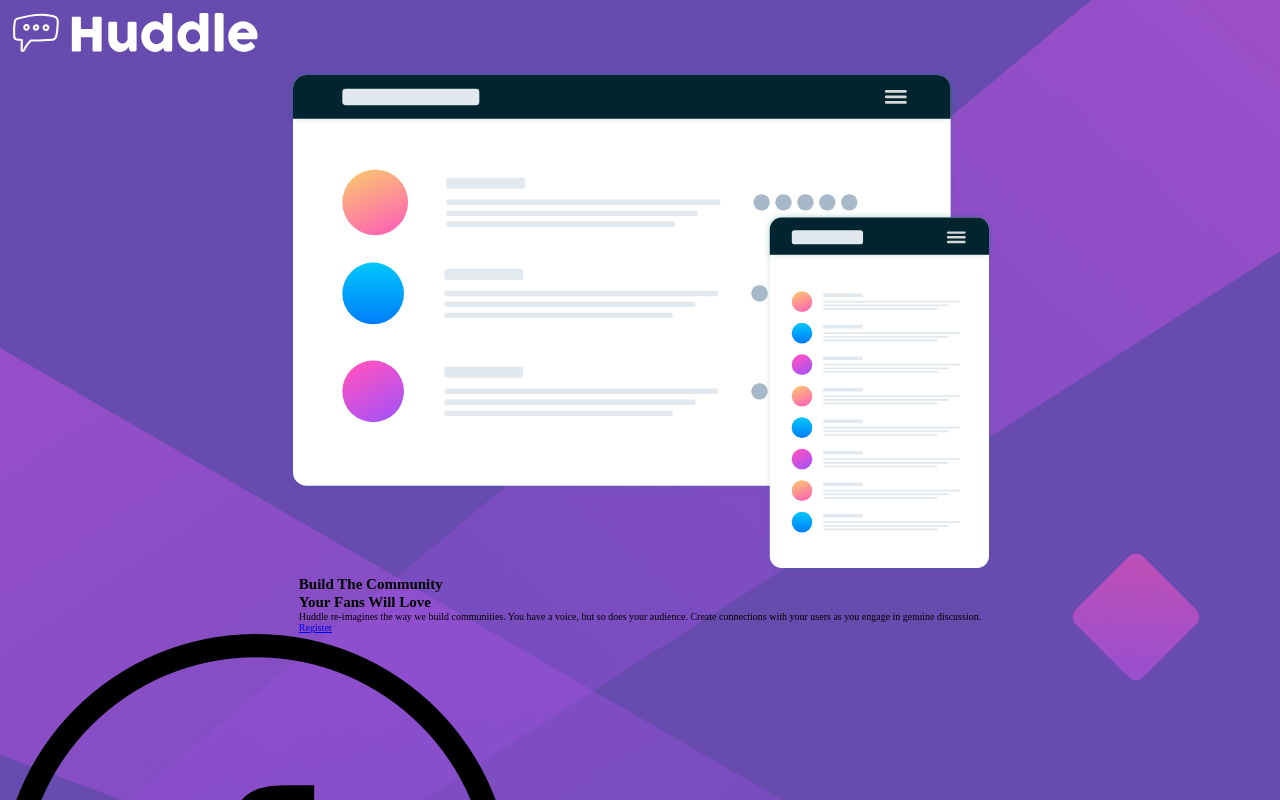
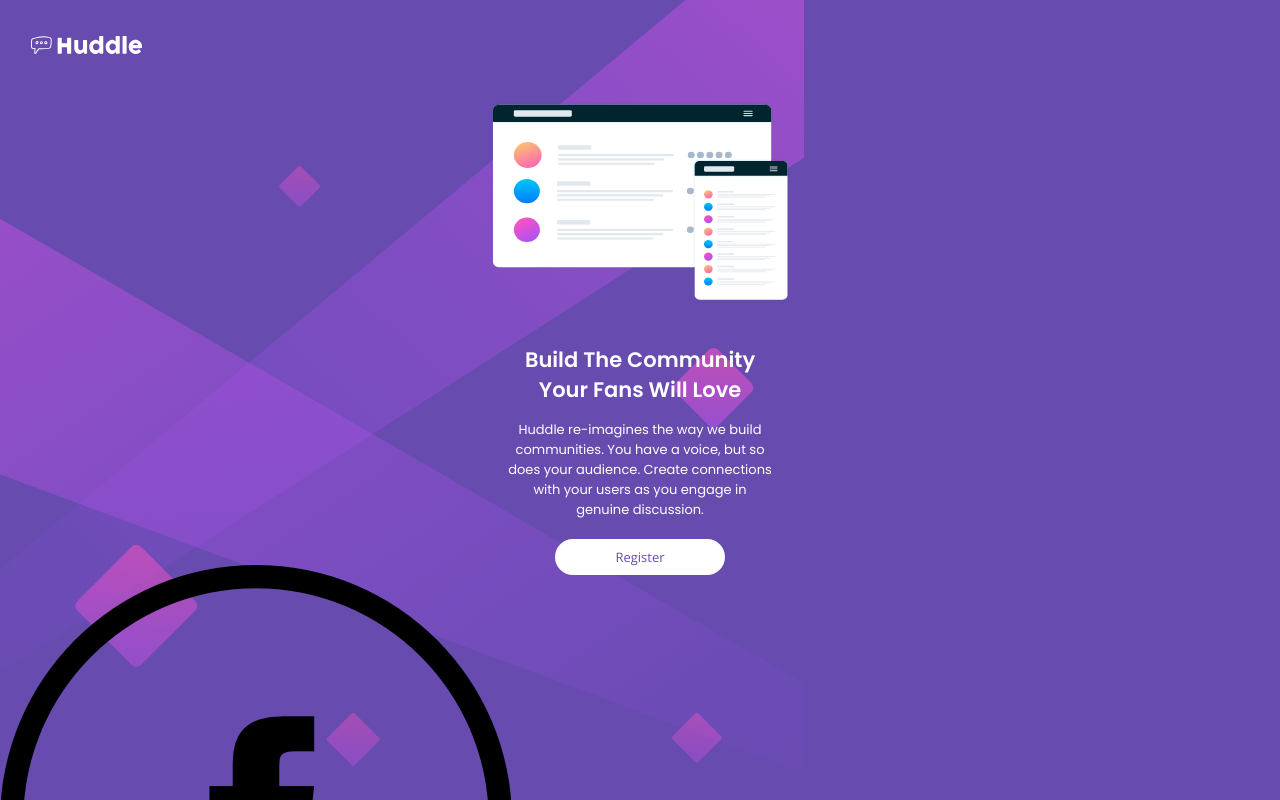
Before and after one commit to Fabiuskybm/Huddle-landing-page, a plain HTML site: page index.html in a window 1280 px wide. Shown: the top 800 px of the page. Drawn offline with nearby package versions, Linux system fonts and the light colour scheme.

Commit message:
Avanzando el proyecto

```diff
--- a/css/styles.css
+++ b/css/styles.css
@@ -7,12 +7,16 @@
 
     --Violet: hsl(257, 40%, 49%);
     --Soft-Magenta: hsl(300, 69%, 71%);
+    --white: hsl(0, 0%, 100%);
 
 }
 
 /* font-family: 'Open Sans', sans-serif; 400 */
 /* font-family: 'Poppins', sans-serif; 400, 600 */
 
+
+
+/* General Configuration */
 
 * {
     margin: 0;
@@ -27,7 +31,7 @@ html {
 body {
     background-color: var(--Violet);
     background-image: url(../images/bg-mobile.svg);
-    background-size: cover;
+    background-size: contain;
     background-repeat: no-repeat;
 
     display: flex;
@@ -43,3 +47,56 @@ main {
     justify-content: center;
     align-items: center;
 }
+
+
+/* Header & Image configuration */
+
+header {
+    margin: 3rem 0 0 2.5rem;
+}
+header img{
+    width: 12rem;
+}
+
+.image img {
+    margin-top: 4rem;
+    width: 30rem;
+    height: 20rem;
+}
+
+
+/* Content Design */
+
+.content {
+    font-family: 'Poppins', sans-serif;
+    color: var(--white);
+    text-align: center;
+    margin-top: 4rem;
+}
+
+.content-header {
+    font-size: 1.4rem;
+    line-height: 3rem;
+}
+
+.content-body {
+    font-size: 1.3rem;
+    margin-top: 1.5rem;
+    line-height: 2rem;
+    width: 26.5rem;
+}
+
+.button-content {
+    margin-top: 3rem;
+}
+
+.button {
+    font-family: 'Open Sans', sans-serif;
+    font-size: 1.3rem;
+    font-weight: 400;
+    text-decoration: none;
+    background-color: var(--white);
+    color: var(--Violet);
+    padding: 0.9rem 6rem 0.9rem 6rem;
+    border-radius: 2rem;
+}
--- a/index.html
+++ b/index.html
@@ -26,17 +26,17 @@
 
     <section class="content">
 
-      <div class="content-header text">
+      <div class="content-header">
         <h2>Build The Community</h2>
         <h2>Your Fans Will Love</h2>
       </div>
 
-      <div class="content-body text">
+      <div class="content-body">
         <p>Huddle re-imagines the way we build communities. You have a voice, but so does your audience. Create connections with your users as you engage in genuine discussion.</p>
       </div>
 
-      <div class="button">
-        <a href="#">Register</a>
+      <div class="button-content">
+        <a class="button" href="#">Register</a>
       </div>
 
     </section>
```
